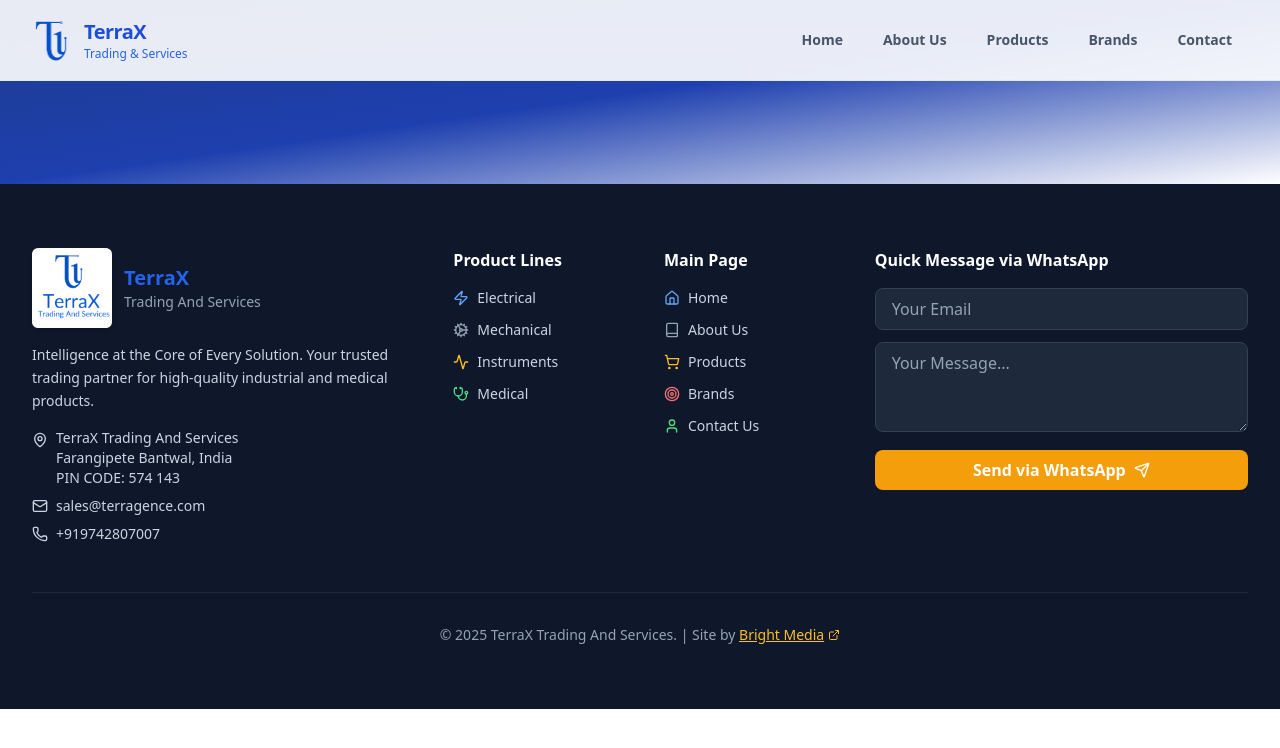
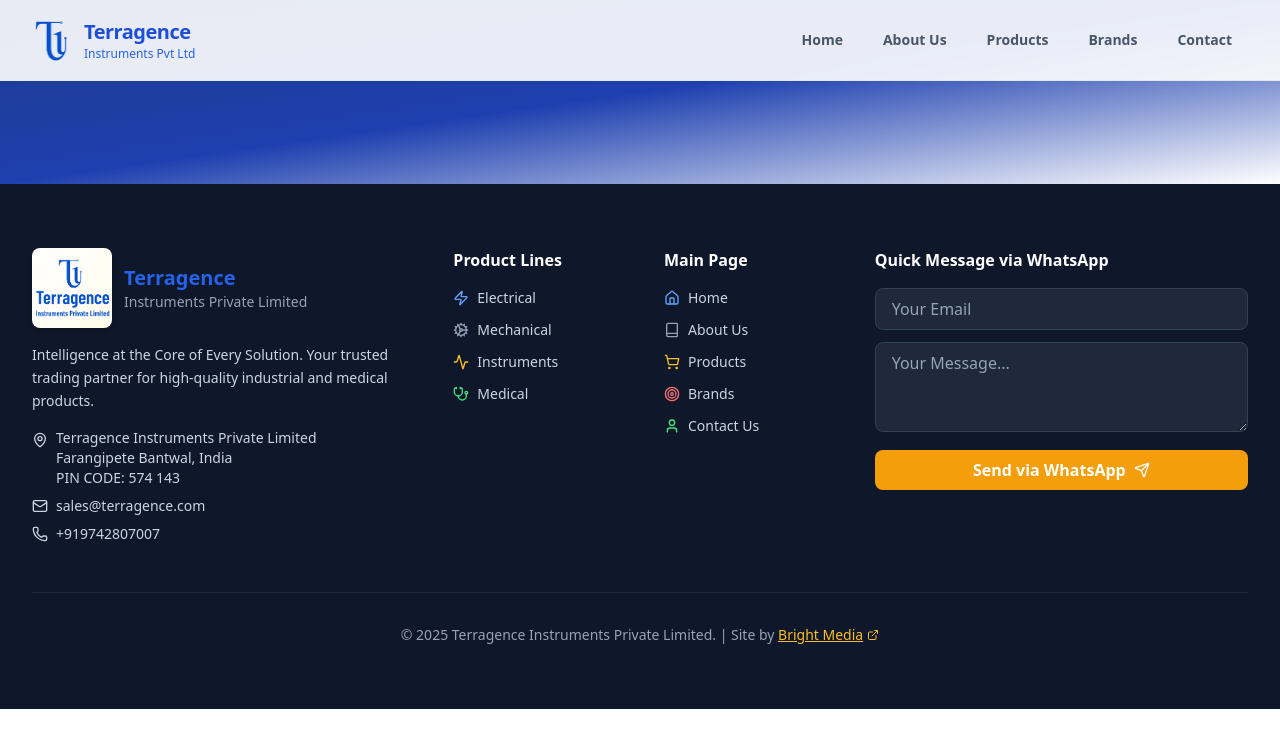
Before and after one commit to Bright-WebHost/Terragence, a React (Create React App) app: page /header in a window 1280 px wide. Shown: the top 748 px of the page. Built offline with nearby package versions, Linux system fonts and the light colour scheme.

Commit message:
to terragence

```diff
--- a/public/index.html
+++ b/public/index.html
@@ -7,7 +7,7 @@
     <meta name="theme-color" content="#000000" />
     <meta
       name="description"
-      content="TerraX Trading And Services"
+      content="Terragence Instruments Private Limited"
     />
     <link rel="apple-touch-icon" href="%PUBLIC_URL%/Terragence  LOGO.png" />
     <!--
@@ -24,7 +24,7 @@
       work correctly both with client-side routing and a non-root public URL.
       Learn how to configure a non-root public URL by running `npm run build`.
     -->
-    <title>TerraX</title>
+    <title>Terragence</title>
 
 
 
--- a/src/Component/About.jsx
+++ b/src/Component/About.jsx
@@ -24,7 +24,7 @@
 
         <div className="relative max-w-7xl mx-auto text-center z-10">
           <h1 className="text-4xl md:text-5xl font-bold text-white mb-4 mt-5">
-            About TerraX
+            About Terragence
           </h1>
           <p className="text-xl text-blue-100 max-w-3xl mx-auto">
             Building long-term partnerships through integrity, quality, and service excellence.
@@ -49,10 +49,10 @@
             <div className="prose prose-lg">
               <h3 className="text-3xl font-bold text-slate-900">A Trusted Trading Company</h3>
               <p className="text-slate-600 leading-[1.75]">
-                TerraX Trading And Services is a trusted trading company, based in India, specializing in Electrical, Mechanical, Instrumentation, and Medical Products. We work with global manufacturers and suppliers to provide industries with high-quality, tested products.
+                Terragence Instruments  is a trusted trading company, based in India, specializing in Electrical, Mechanical, Instrumentation, and Medical Products. We work with global manufacturers and suppliers to provide industries with high-quality, tested products.
               </p><br/>
               <p className="text-slate-600 leading-[1.75]">
-                At TerraX, we believe that business is about building long-term partnerships, not just supplying products. </p>
+                At Terragence, we believe that business is about building long-term partnerships, not just supplying products. </p>
             </div>
           </div>
         </div>
@@ -88,7 +88,7 @@
       <section className="py-24 bg-white">
         <div className="max-w-7xl mx-auto px-4 sm:px-6 lg:px-8">
           <div className="text-center mb-16">
-            <h2 className="text-4xl font-bold text-slate-900">Why Choose TerraX?</h2>
+            <h2 className="text-4xl font-bold text-slate-900">Why Choose Terragence?</h2>
             <p className="mt-4 text-lg text-slate-600">Your partner for quality, reliability, and competitive advantage.</p>
           </div>
           <div className="grid md:grid-cols-2 lg:grid-cols-3 gap-8 max-w-5xl mx-auto">
--- a/src/Component/Contact.jsx
+++ b/src/Component/Contact.jsx
@@ -88,7 +88,7 @@
                 <MapPin className="w-6 h-6 sm:w-8 sm:h-8" />
               </div>
               <h3 className="text-lg sm:text-xl font-bold text-slate-900 mb-2">Office</h3>
-              <p className="text-slate-600 mb-2 text-sm sm:text-base">TerraX Trading And Services</p>
+              <p className="text-slate-600 mb-2 text-sm sm:text-base">Terragence Instruments Private Limited</p>
               <p className="text-xs sm:text-sm text-slate-500"> Farangipete Bantwal, India, PIN CODE: 574 143</p>
             </div>
           </div>
--- a/src/Component/Footer.jsx
+++ b/src/Component/Footer.jsx
@@ -56,16 +56,16 @@
             <div className="flex items-center gap-3 mb-4">
               <div className="w-10 h-10 sm:w-20 sm:h-20 bg-gradient-to-br from-white to-amber-50 rounded-lg flex items-center justify-center shadow-md">
                 <img
-                  src="img/TerraxLogo.png"
+                  src="/img/Terragence  LOGO  Full.png"
                   alt="Terragence Logo"
                   className="w-full h-full object-contain round-md"
                 />
               </div>
               <div>
                 <h3 className="font-bold text-lg sm:text-xl text-blue-600">
-                  TerraX
+                  Terragence
                 </h3>
-                <p className="text-sm text-slate-400">Trading And Services</p>
+                <p className="text-sm text-slate-400">Instruments Private Limited</p>
               </div>
             </div>
             <p className="text-slate-300 text-sm leading-relaxed">
@@ -76,7 +76,7 @@
               <div className="flex items-start gap-2 text-slate-300">
                 <MapPin className="w-4 h-4 mt-1 flex-shrink-0" />
                 <span>
-                  TerraX Trading And Services<br/>
+                  Terragence Instruments Private Limited<br/>
                   Farangipete Bantwal, India<br/>
                   PIN CODE: 574 143
                 </span>
@@ -201,7 +201,7 @@
         </div>
 
         <div className="border-t border-slate-800 mt-8 sm:mt-12 pt-6 sm:pt-8 text-center text-sm text-slate-400">
-          © {new Date().getFullYear()} TerraX Trading And Services. | Site by{" "}
+          © {new Date().getFullYear()} Terragence Instruments Private Limited. | Site by{" "}
           <span
             className="text-amber-400 hover:text-amber-300 cursor-pointer underline transition-colors inline-flex items-center"
             onClick={handleBrightMediaClick}
--- a/src/Component/Home.jsx
+++ b/src/Component/Home.jsx
@@ -35,10 +35,10 @@
           <div className="max-w-4xl mx-auto">
             {/* Main Heading */}
             <h1 className="text-4xl sm:text-5xl md:text-6xl lg:text-8xl font-black text-white mb-4 mt-10 tracking-tighter leading-tight animate-fade-in-up">
-              TerraX
+              Terragence
               <br />
               <span className="text-2xl sm:text-3xl md:text-4xl lg:text-7xl text-amber-400 font-bold">
-                Trading And Services
+                 Instruments
               </span>
             </h1>
 
--- a/src/Component/NavBar.jsx
+++ b/src/Component/NavBar.jsx
@@ -28,8 +28,8 @@
               <img src="img/Terragence  LOGO.png" style={{height:"44px"}}/>
             </div>
             <div>
-              <h1 className="font-extrabold text-blue-700 text-lg sm:text-xl tracking-tight">TerraX</h1>
-              <p className="text-xs text-blue-600 font-medium">Trading & Services</p>
+              <h1 className="font-extrabold text-blue-700 text-lg sm:text-xl tracking-tight">Terragence </h1>
+              <p className="text-xs text-blue-600 font-medium"> Instruments Pvt Ltd</p>
             </div>
           </Link>
 
```
